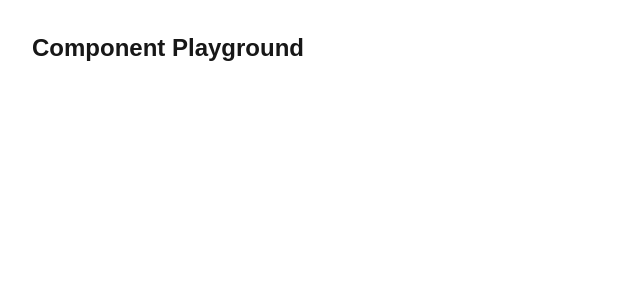
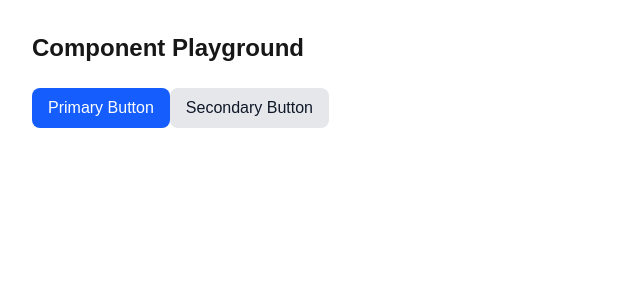
Before and after one commit to Jord4nKing/my-next-playground, a Next.js app: page /playground in a window 1280 px wide. Shown: the top 300 px of the page, without its empty margins (0-640 px from the left). Built offline with nearby package versions, Linux system fonts and the light colour scheme.

Commit message:
Added buttons and used client side to make them load

```diff
--- /dev/null
+++ b/src/app/components/Button.tsx
@@ -0,0 +1,22 @@
+"use client"
+
+type ButtonProps = {
+    children: React.ReactNode;
+    onClick?: () => void;
+    variant?: "primary" | "secondary";
+  };
+
+  export default function Button({ children, onClick, variant = "primary" }: ButtonProps) {
+    const baseStyles = "px-4 py-2 rounded-lg font-medium transition";
+
+    const variants = {
+      primary: "bg-blue-600 text-white hover:bg-blue-700",
+      secondary: "bg-gray-200 text-gray-900 hover:bg-gray-300",
+    };
+
+    return (
+      <button onClick={onClick} className={`${baseStyles} ${variants[variant]}`}>
+        {children}
+      </button>
+    );
+  }
--- a/src/app/playground/page.tsx
+++ b/src/app/playground/page.tsx
@@ -1,8 +1,20 @@
+"use client";
+
+
+import Button from "../components/Button";
+
 export default function Playground() {
   return (
     <main className="p-8 space-y-6">
       <h1 className="text-2xl font-bold">Component Playground</h1>
 
+      <Button onClick={() => alert("Primary button clicked!")}>
+        Primary Button
+      </Button>
+
+      <Button variant="secondary" onClick={() => alert("Secondary button clicked!")}>
+        Secondary Button
+      </Button>
     </main>
   );
 }
```
